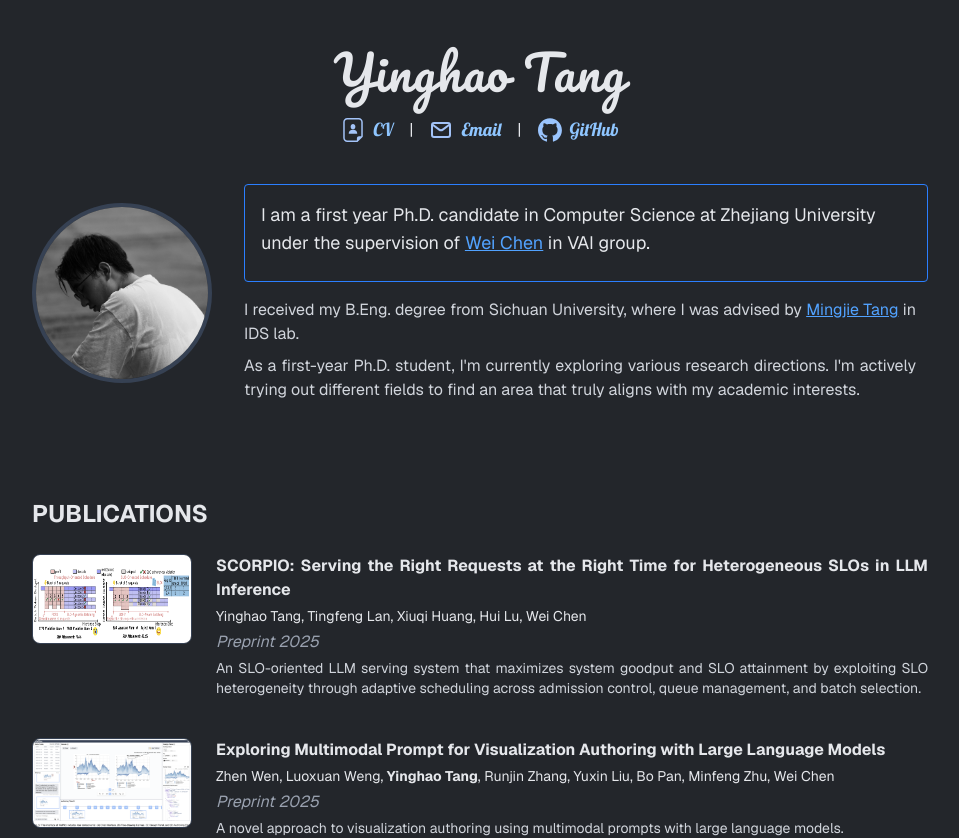
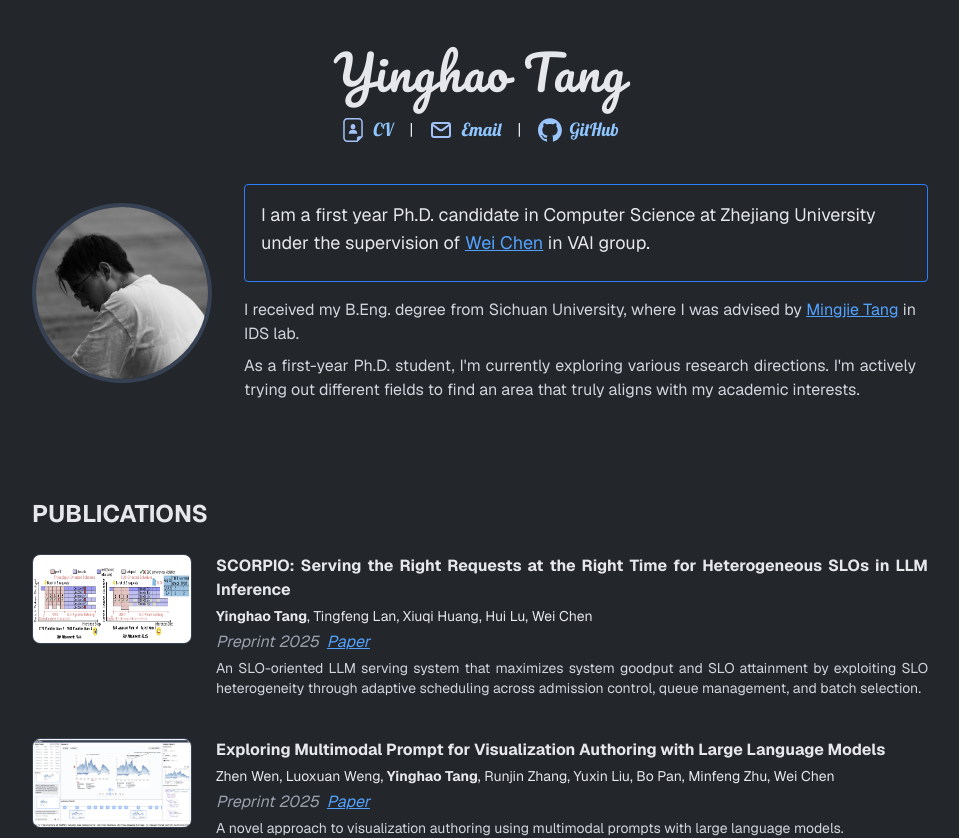
Before and after one commit to MisterBrookT/misterbrookt.github.com, a Next.js app in the folder personal-website/: page / in a window 1280 px wide. Shown: the top 838 px of the page, without its empty margins (160-1119 px from the left). Built offline with nearby package versions, Linux system fonts and the light colour scheme.

Commit message:
update link of pub

```diff
--- a/personal-website/src/components/Publications.tsx
+++ b/personal-website/src/components/Publications.tsx
@@ -35,6 +35,16 @@ export function Publications({ publications }: PublicationsProps) {
               </div>
               <div className="italic text-gray-400 mb-1">
                 {pub.journal} {pub.year}
+                {pub.paper_link && (
+                  <a
+                    href={pub.paper_link}
+                    target="_blank"
+                    rel="noopener noreferrer"
+                    className="ml-2 text-blue-400 underline hover:text-blue-300"
+                  >
+                    Paper
+                  </a>
+                )}
               </div>
               <div className="text-sm text-gray-300">
                 {pub.abstract}
--- a/personal-website/src/data/content.ts
+++ b/personal-website/src/data/content.ts
@@ -10,6 +10,7 @@ export interface Publication {
   year: string;
   abstract: string;
   image: string;
+  paper_link?: string;
 }
 
 export interface PersonalInfo {
@@ -55,11 +56,12 @@ export const personalInfo: PersonalInfo = {
   publications: [
     {
       title: "SCORPIO: Serving the Right Requests at the Right Time for Heterogeneous SLOs in LLM Inference",
-      author: "Yinghao Tang, Tingfeng Lan, Xiuqi Huang, Hui Lu, Wei Chen",
+      author: "Yinghao Tang and Tingfeng Lan and Xiuqi Huang and Hui Lu and Wei Chen",
       journal: "Preprint",
       year: "2025",
       abstract: "An SLO-oriented LLM serving system that maximizes system goodput and SLO attainment by exploiting SLO heterogeneity through adaptive scheduling across admission control, queue management, and batch selection.",
-      image: "/scorpio.png"
+      image: "/scorpio.png",
+      paper_link: "https://arxiv.org/abs/2505.23022"
     },
     {
       title: "Exploring Multimodal Prompt for Visualization Authoring with Large Language Models",
@@ -67,7 +69,8 @@ export const personalInfo: PersonalInfo = {
       journal: "Preprint",
       year: "2025",
       abstract: "A novel approach to visualization authoring using multimodal prompts with large language models.",
-      image: "/vispilot.png"
+      image: "/vispilot.png",
+      paper_link: "https://wenzhen.site/vispilot/"
     },
     {
       title: "DataLab: A Unified Platform for LLM-Powered Business Intelligence",
@@ -75,7 +78,8 @@ export const personalInfo: PersonalInfo = {
       journal: "ICDE",
       year: "2025",
       abstract: "a unified BI platform that integrates a one-stop LLM-based agent framework with a augmented computational notebook interface.",
-      image: "/datalab.png"
+      image: "/datalab.png",
+      paper_link: "https://arxiv.org/abs/2412.02205"
     },
     {
       title: "DLRover-RM: Resource Optimization for Deep Recommendation Models Training in the Cloud",
@@ -83,7 +87,8 @@ export const personalInfo: PersonalInfo = {
       journal: "VLDB",
       year: "2024",
       abstract: "An efficient resource management system for training deep recommendation models in cloud environments.",
-      image: "/dlrover.png"
+      image: "/dlrover.png",
+      paper_link: "https://www.vldb.org/pvldb/vol17/p4130-tang.pdf"
     },
     {
       title: "MixLoRA: Enhancing Large Language Models Fine-Tuning with LoRA-based Mixture of Experts",
@@ -91,7 +96,8 @@ export const personalInfo: PersonalInfo = {
       journal: "Preprint",
       year: "2024",
       abstract: "A novel approach to fine-tune large language models using LoRA-based mixture of experts, improving efficiency and performance.",
-      image: "/mixlora.png"
+      image: "/mixlora.png",
+      paper_link: "https://arxiv.org/abs/2404.15159"
     },
   ],
   misc: {
```
